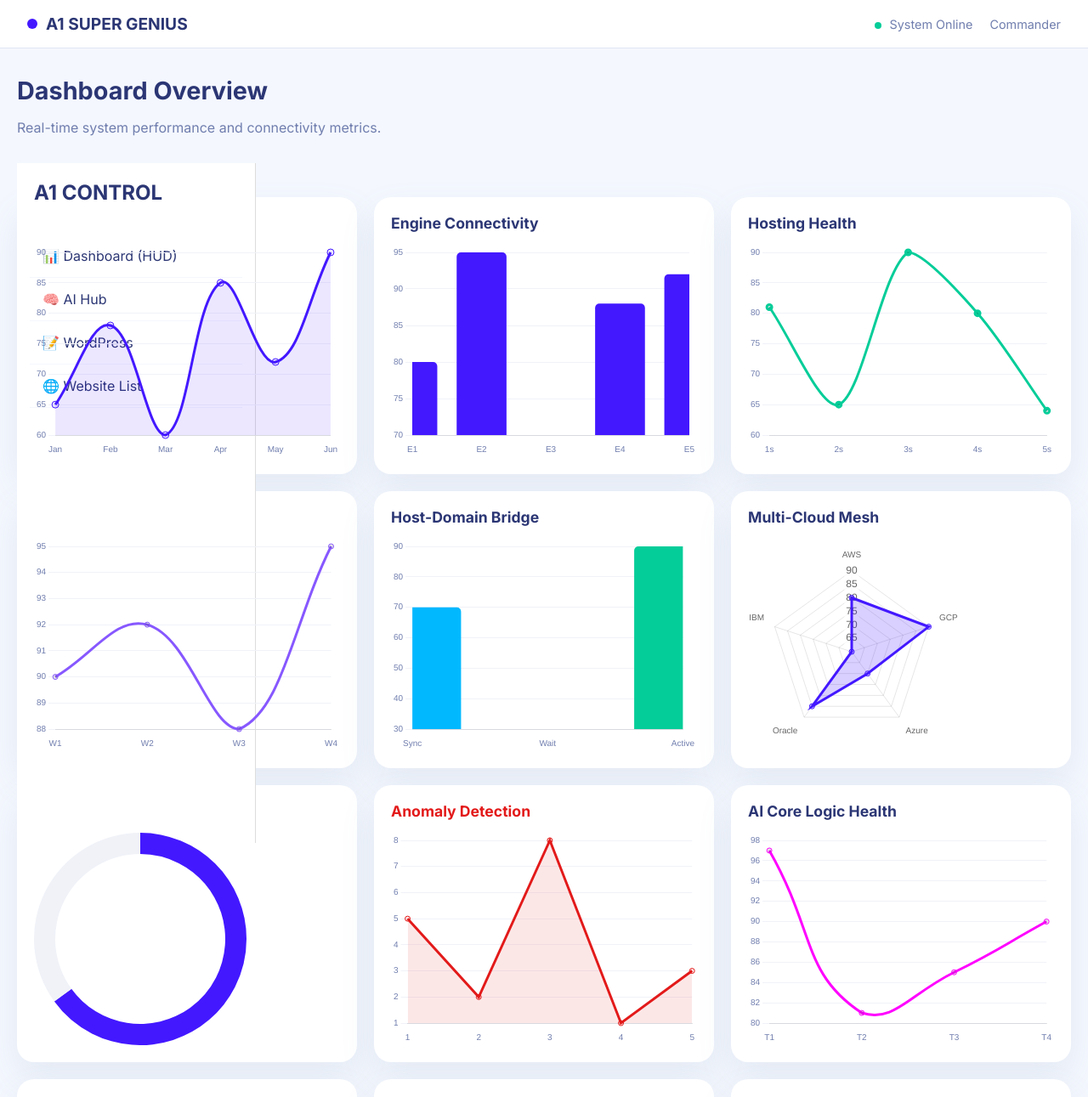
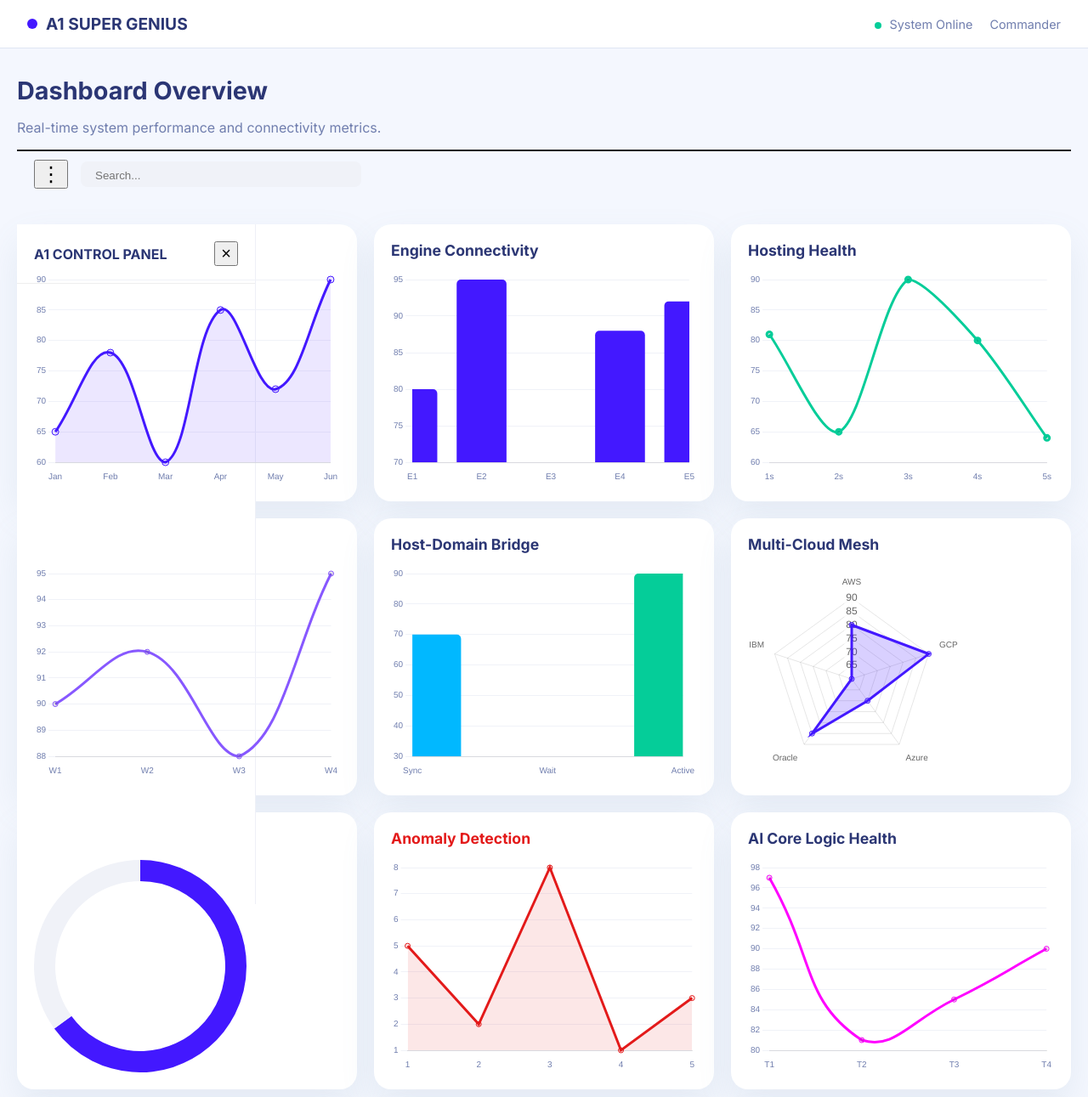
Before and after one commit to Pawan7489/Project_A1, a Flask app: page / in a window 1280 px wide. Shown: the top 1291 px of the page at 85% size. Run offline with Flask 3, Linux system fonts and the light colour scheme; a map, chart or similar area stays blank.

Commit message:
Update index.html

```diff
--- a/templates/index.html
+++ b/templates/index.html
@@ -26,25 +26,31 @@
         <header class="page-header">
             <h2>Dashboard Overview</h2>
             <p>Real-time system performance and connectivity metrics.</p>
+
+        <div class="header-bottom-row" style="border-top: 2px solid #1a1a1a; padding: 10px 20px; display: flex; align-items: center; gap: 15px;">
+    <button id="menuToggle" style="font-size: 24px; cursor: pointer;">⋮</button>
+
+    <div style="background: #f0f2f8; padding: 5px 15px; border-radius: 8px; flex-grow: 1; max-width: 300px;">
+        <input type="text" placeholder="Search..." style="border: none; background: none; outline: none; width: 100%;">
+    </div>
+        </div>
+
+
+
+
+
         </header>
 
 
 
-
-        <div class="main-wrapper" style="display: flex;">
-    <aside class="sidebar" style="width: 280px; background: white; border-right: 1px solid #ddd; height: 100vh; position: fixed;">
-        <div class="sidebar-header" style="padding: 20px;">
-            <h2 style="color: #2b3674; font-weight: 800;">A1 CONTROL</h2>
-        </div>
-        <nav id="dynamicMenu" class="menu-list"></nav>
-    </aside>
-
-    <main class="content" style="margin-left: 280px; flex: 1; padding: 20px;">
-        </main>
-</div>
-
-<script src="{{ url_for('static', filename='js/menu.js') }}"></script>
-
+<div id="sidebarOverlay" class="sidebar-overlay"></div>
+<aside id="sidebar" class="sidebar">
+    <div style="padding: 20px; display: flex; justify-content: space-between; align-items: center; border-bottom: 1px solid #eee;">
+        <strong style="color: #2b3674;">A1 CONTROL PANEL</strong>
+        <button id="sidebarClose" style="font-size: 20px;">×</button>
+    </div>
+    <nav id="dynamicMenu" class="menu-list" style="padding: 15px;"></nav>
+</aside>
 
 
 
```
